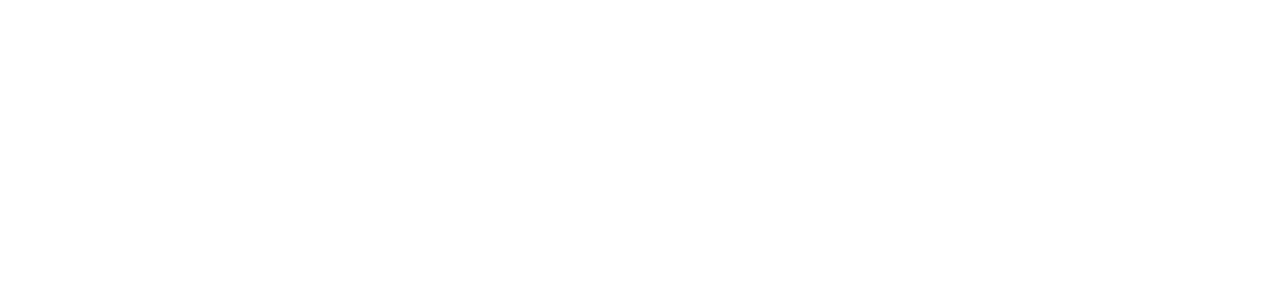
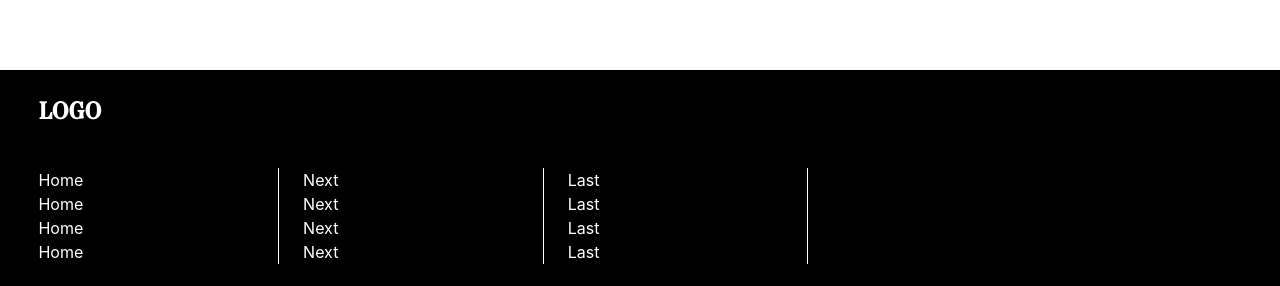
Before and after one commit to FillanL/PortfolioSite, a React (Create React App) app: page / in a window 1280 px wide. Shown: the part 830-1116 px from the top of the page. Before the commit the page ends 800 px from the top, so only its background shows below. Built offline with nearby package versions, Linux system fonts and the light colour scheme; a web font is replaced by a local one.

Commit message:
fix content min height, designed footer

```diff
--- a/src/App.css
+++ b/src/App.css
@@ -5,6 +5,9 @@
 .portfolio{
     padding: 0 20px;
     width: 100%;
+    height: 100vh;
+    min-width: 100vh;
+    max-height: 100%;
     max-width: 100vw;
     /* min-width: ; */
 }
--- a/src/App.js
+++ b/src/App.js
@@ -6,6 +6,7 @@ import Nav from './containers/Nav'
 import Main from './containers/main'
 import Resume from './components/Resume'
 import Contact from './components/contact'
+import Footer from './components/footer'
 import ProjectsExplore from './containers/ProjectsExplore';
 
 class App extends React.Component {
@@ -13,17 +14,18 @@ class App extends React.Component {
     console.log(this.props);
 
     return (
+      <>
+        <Nav />
         <div className="portfolio">
-        <Nav />
-
           <Switch>
             <Route exact path='/' component={Main}/>
             <Route exact path='/Resume' component={Resume}/>
             <Route exact path='/Projects' component={ProjectsExplore}/>
             <Route path='/' component={Contact}/>
           </Switch>
-
         </div>
+        <Footer />
+      </>
     );
   }
 }
--- /dev/null
+++ b/src/CSSfiles/footer.scss
@@ -0,0 +1,31 @@
+Footer{
+    background-color: black;
+    color: white;
+    display: grid;
+    //  grid-auto-columns: repeat(auto, 1fr);
+    grid-template-rows: 0.75fr 1fr;
+    grid-template-columns: repeat(3, 20%);
+    grid-column-gap: 2%;
+    padding: 2% 3%;
+    color: white;
+    div{
+        border-right: 1px white solid;
+    }
+    ul{
+        li{
+            list-style: none;
+            a{
+                line-height: 1.5;
+                text-decoration: none;
+                color:white;
+            }
+
+        }
+    }
+h2{
+    grid-row-start: 1;
+    grid-row-end: 2;
+    grid-column-start: 1;
+    grid-column-end: 4;
+}
+}
--- /dev/null
+++ b/src/components/footer.js
@@ -0,0 +1,88 @@
+import React, { Component } from 'react'
+import {Link} from 'react-router-dom'
+
+import '../CSSfiles/footer.scss'
+export default class Footer extends Component {
+    render() {
+        return (
+            <footer>
+                <h2 className="Logo">
+                    LOGO
+                </h2>
+                <div>
+                    <ul>
+                        <li>
+                            <Link to="/">
+                                Home
+                            </Link>
+                        </li>
+                        <li>
+                            <Link to="/">
+                                Home
+                            </Link>
+                        </li>
+                        <li>
+                            <Link to="/">
+                                Home
+                            </Link>
+                        </li>
+                        <li>
+                            <Link to="/">
+                                Home
+                            </Link>
+                        </li>
+                    </ul>
+                </div>
+
+                <div>
+                    <ul>
+                        <li>
+                            <Link to="/">
+                                Next
+                            </Link>
+                        </li>
+                        <li>
+                            <Link to="/">
+                                Next
+                            </Link>
+                        </li>
+                        <li>
+                            <Link to="/">
+                                Next
+                            </Link>
+                        </li>
+                        <li>
+                            <Link to="/">
+                                Next
+                            </Link>
+                        </li>
+                    </ul>
+                </div>
+                <div>
+                    <ul>
+                        <li>
+                            <Link to="/">
+                                Last
+                            </Link>
+                        </li>
+                        <li>
+                            <Link to="/">
+                                Last
+                            </Link>
+                        </li>
+                        <li>
+                            <Link to="/">
+                                Last
+                            </Link>
+                        </li>
+                        <li>
+                            <Link to="/">
+                                Last
+                            </Link>
+                        </li>
+                    </ul>
+                </div>
+            </footer>
+        )
+    }
+}
```
Lines whose indentation alone changed are shown as unchanged.
